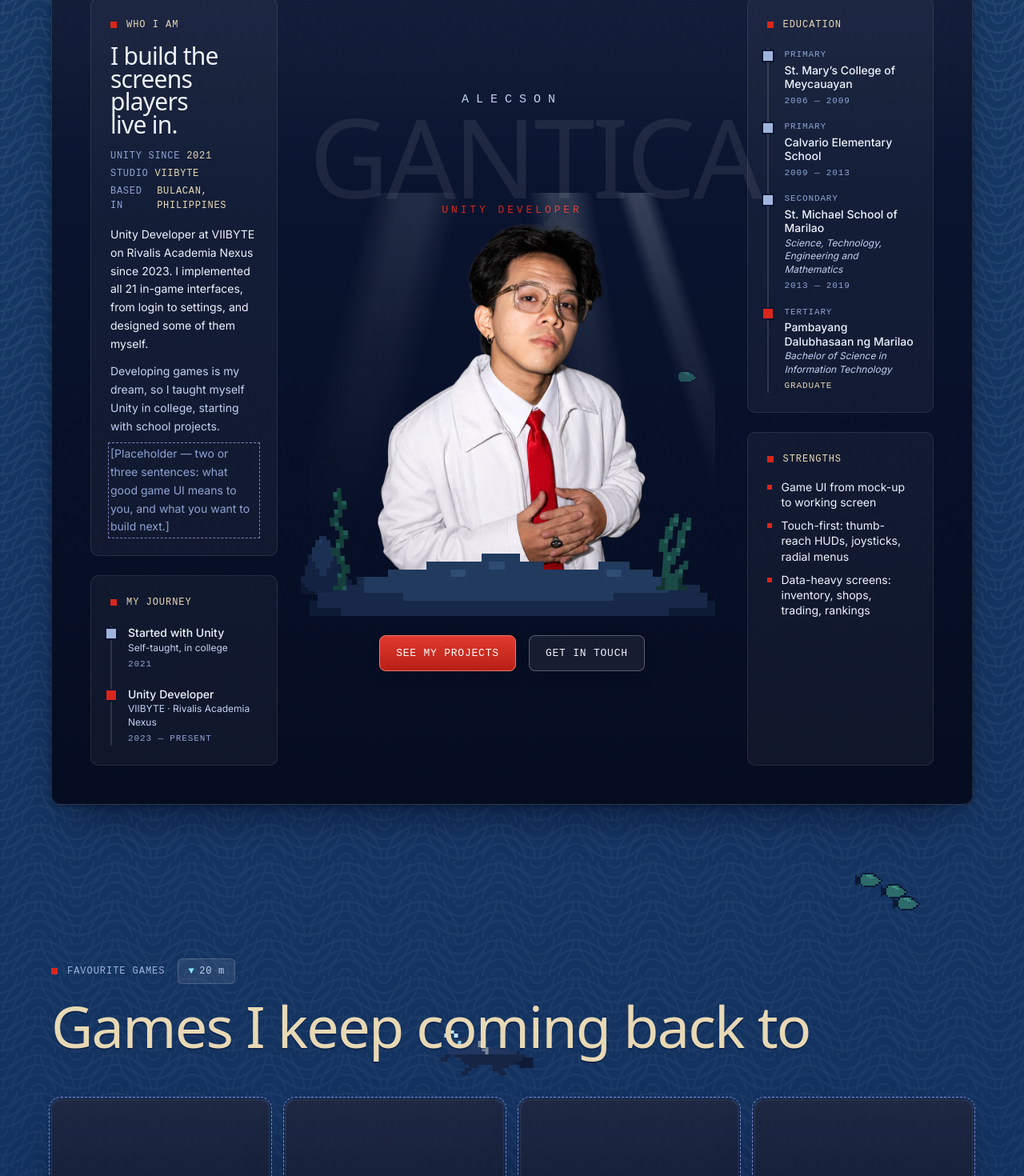
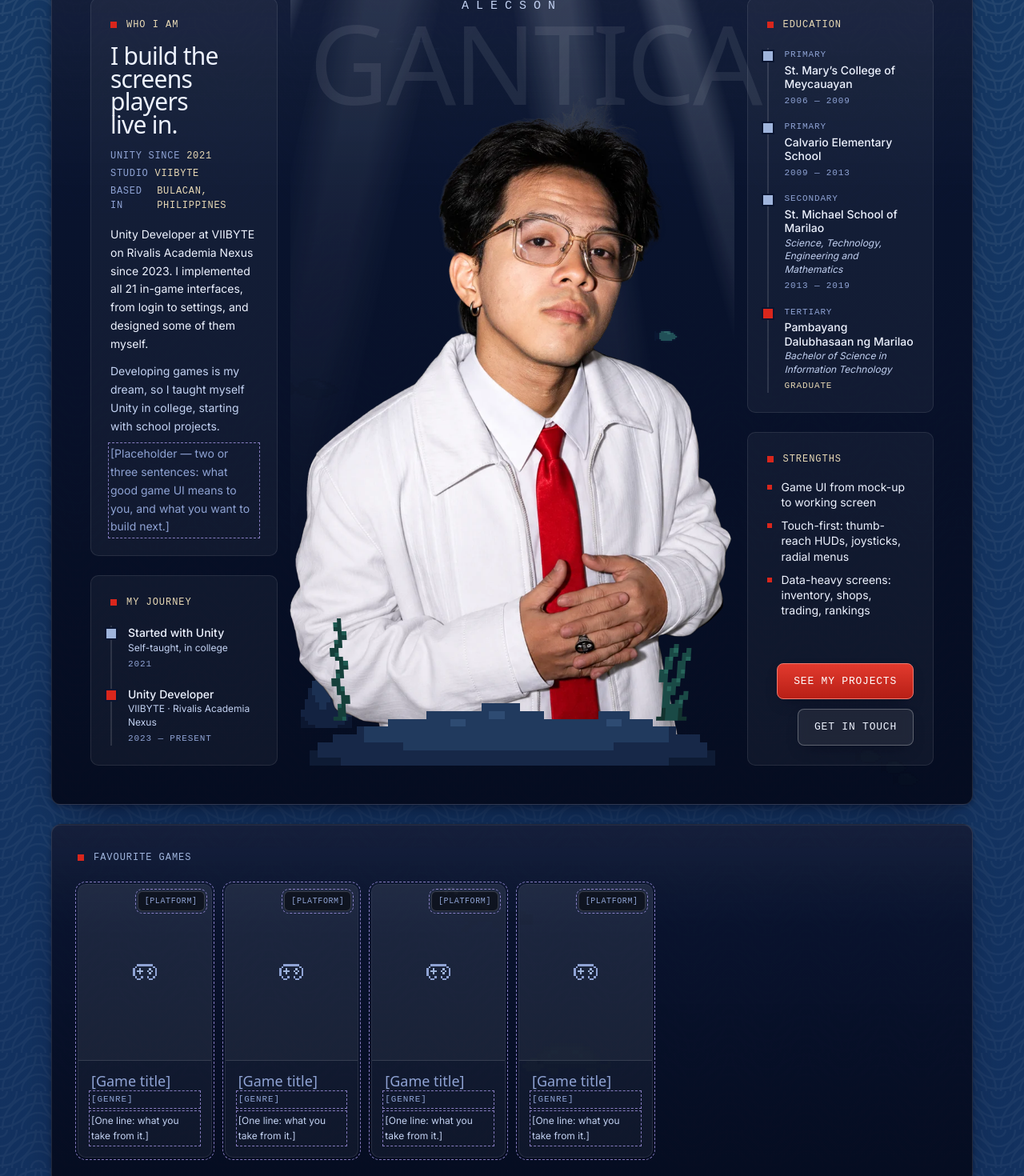
Before and after one commit to alecson12/unitydeveloper-portfolio, a React (Vite) app: page / in a window 1280 px wide. Shown: the part 1020-2490 px from the top of the page at 80% size. Built offline with nearby package versions, Linux system fonts and the light colour scheme; a web font is replaced by a local one.

Commit message:
About Me: glare from the panel top, photo fills the centre with the name behind the head, buttons in Strengths; Favourite games as a mini panel under About Me
Co-Authored-By: Claude Fable 5.1 <noreply@anthropic.com>

```diff
--- a/src/components/AboutMe.jsx
+++ b/src/components/AboutMe.jsx
@@ -29,7 +29,7 @@ function Panel({ label, className = '', children }) {
 
 /** Who you are, on one screen. */
 export function Intro() {
-  const { intro, name, title } = PROFILE
+  const { intro, name } = PROFILE
   const { background, statement } = ABOUT
   const reduce = useReducedMotion()
   const paragraphs = background.paragraphs.filter(shouldShow)
@@ -62,50 +62,44 @@ export function Intro() {
             <Journey items={background.timeline} />
           </div>
 
-          {/* ---- centre: you, with your name behind you ---- */}
-          <div className="@container relative order-first lg:order-none lg:col-span-4 lg:self-center xl:col-span-6">
-            <div aria-hidden className="pointer-events-none absolute inset-x-0 top-0 select-none text-center">
-              <p className="font-pixel text-[13px] tracking-[0.6em] text-ink-2 uppercase sm:text-[15px]">{first}</p>
-              <p className="font-display leading-[0.85] tracking-tight text-white/[0.08] uppercase" style={{ fontSize: 'clamp(56px, 27cqw, 170px)' }}>{last}</p>
-              <p className="hidden font-pixel text-[13px] tracking-[0.3em] text-red uppercase xl:block">{title}</p>
-            </div>
-
-            <div className="relative mx-auto mt-[16%] max-w-[640px] lg:mt-[20%] xl:mt-[25%]">
-              <div aria-hidden className="pointer-events-none absolute inset-0 overflow-hidden rounded-xl">
-                {/* light from above */}
-                <span className="ray" style={{ left: '18%', width: '22%', transform: 'skewX(-14deg)', '--delay': '0s', animation: reduce ? 'none' : undefined }} />
-                <span className="ray" style={{ left: '52%', width: '16%', transform: 'skewX(10deg)', '--delay': '2s', animation: reduce ? 'none' : undefined }} />
-                <span className="ray" style={{ left: '72%', width: '10%', transform: 'skewX(18deg)', '--delay': '3.5s', animation: reduce ? 'none' : undefined }} />
+          {/* ---- centre: you, lit from above, your name behind your head ---- */}
+          <div className="@container relative order-first flex flex-col lg:order-none lg:col-span-4 lg:min-h-0 xl:col-span-6">
+            {/* light from the surface, the full height of the column */}
+            <div aria-hidden className="pointer-events-none absolute -inset-x-6 -top-5 bottom-0 overflow-hidden sm:-top-8 lg:-top-10 xl:-top-12">
+              <span className="ray" style={{ left: '14%', width: '26%', transform: 'skewX(-12deg)', '--delay': '0s', animation: reduce ? 'none' : undefined }} />
+              <span className="ray" style={{ left: '46%', width: '20%', transform: 'skewX(8deg)', '--delay': '2s', animation: reduce ? 'none' : undefined }} />
+              <span className="ray" style={{ left: '70%', width: '14%', transform: 'skewX(16deg)', '--delay': '3.5s', animation: reduce ? 'none' : undefined }} />
+              <span className="ray" style={{ left: '2%', width: '10%', transform: 'skewX(-18deg)', '--delay': '5s', animation: reduce ? 'none' : undefined }} />
               {/* a fish passing behind */}
-                <div className="absolute left-0 top-[42%] w-full" style={{ height: 28 }}>
+              <div className="absolute left-0 top-[46%] w-full" style={{ height: 28 }}>
                 <div className="swim swim-r h-full" style={{ '--dur': '34s', '--delay': '-9s', animation: reduce ? 'none' : undefined, left: reduce ? '10%' : undefined }}>
                   <PixelSprite name="reef" flip className="w-8 opacity-70" />
                 </div>
               </div>
             </div>
-              <div className="relative">
+
+            <div aria-hidden className="pointer-events-none absolute inset-x-0 top-0 select-none text-center">
+              <p className="font-pixel text-[13px] tracking-[0.6em] text-ink-2 uppercase sm:text-[15px]">{first}</p>
+              <p className="font-display leading-[0.85] tracking-tight text-white/[0.08] uppercase" style={{ fontSize: 'clamp(56px, 27cqw, 190px)' }}>{last}</p>
+            </div>
+
+            <div className="relative mt-[14%] flex flex-1 items-end justify-center pb-[7%] lg:mt-[6%]">
               {intro.photo && (
-                  <img src={intro.photo} alt={intro.photoAlt ?? name} width="1200" height="1200" className="relative z-10 mx-auto block w-full" fetchPriority="high" />
+                <img src={intro.photo} alt={intro.photoAlt ?? name} width="1200" height="1200" className="relative z-10 block w-full lg:h-full lg:w-auto lg:max-w-[165%] lg:object-contain lg:object-bottom" fetchPriority="high" />
               )}
               {/* the sand you stand on, with plants in front */}
-                <PixelSprite name="ledge" className="relative z-20 -mt-[11%] block w-full" />
-                <PixelSprite name="kelp" className="sway absolute bottom-[6%] left-[5%] z-30 w-6 sm:w-8" style={{ animation: reduce ? 'none' : undefined }} />
-                <PixelSprite name="seaweed" className="sway absolute bottom-[6%] right-[6%] z-30 w-8 sm:w-12" style={{ '--delay': '-3s', animation: reduce ? 'none' : undefined }} />
-                <PixelSprite name="spire" className="absolute bottom-[5%] left-[-2%] z-[5] w-12 opacity-80 sm:w-16" />
+              <PixelSprite name="ledge" className="absolute inset-x-0 bottom-0 z-20 block w-full" />
+              <PixelSprite name="kelp" className="sway absolute bottom-[6%] left-[5%] z-30 w-6 sm:w-8 lg:hidden xl:block" style={{ animation: reduce ? 'none' : undefined }} />
+              <PixelSprite name="seaweed" className="sway absolute bottom-[6%] right-[6%] z-30 w-8 sm:w-12 lg:hidden xl:block" style={{ '--delay': '-3s', animation: reduce ? 'none' : undefined }} />
+              <PixelSprite name="spire" className="absolute bottom-[5%] left-[-2%] z-[5] w-12 opacity-80 sm:w-16 lg:hidden xl:block" />
             </div>
           </div>
 
-            <div className="mt-6 flex flex-wrap items-center justify-center gap-4">
-              <a href={intro.primaryButton.href} className="px-btn px-btn-primary">{intro.primaryButton.label}</a>
-              <a href={intro.secondaryButton.href} className="px-btn px-btn-ghost">{intro.secondaryButton.label}</a>
-            </div>
-          </div>
-
-          {/* ---- right: education, then strengths ---- */}
+          {/* ---- right: education, then strengths with the buttons ---- */}
           <div className="flex flex-col gap-6 lg:col-span-4 xl:col-span-3">
             <Education items={background.education} />
+            <Panel label="Strengths" className="flex flex-1 flex-col">
               {strengths.length > 0 && (
-              <Panel label="Strengths" className="flex-1">
                 <ul className="mt-4 space-y-2.5">
                   {strengths.map((s, i) => (
                     <li key={i} className="flex gap-3 text-sm leading-snug">
@@ -114,8 +108,12 @@ export function Intro() {
                     </li>
                   ))}
                 </ul>
+              )}
+              <div className="mt-8 flex flex-1 flex-col items-end justify-end gap-3">
+                <a href={intro.primaryButton.href} className="px-btn px-btn-primary">{intro.primaryButton.label}</a>
+                <a href={intro.secondaryButton.href} className="px-btn px-btn-ghost">{intro.secondaryButton.label}</a>
+              </div>
             </Panel>
-            )}
           </div>
         </div>
       </article>
--- a/src/components/FavouriteGames.jsx
+++ b/src/components/FavouriteGames.jsx
@@ -8,37 +8,38 @@ import { isPlaceholder, shouldShow } from '../lib/content.js'
 export const visibleGames = () => GAMES.filter((g) => shouldShow(g.title))
 
 /**
- * Favourite games: one card per game, cover on top, title and a line on
- * what you take from it below. Reads like a shelf.
+ * Favourite games: a small panel right under About Me, like the Tools
+ * panel in Skills. A shelf of little cover tiles, each a floating card:
+ * cover on top, title and one line under it. Renders nothing when no
+ * real game is listed.
  */
 export default function FavouriteGames() {
   const games = visibleGames()
   if (!games.length) return null
   return (
-    <div className="grid grid-cols-2 gap-4 sm:gap-5 md:grid-cols-3 xl:grid-cols-4">
+    <Reveal>
+      <div className="px-card p-5 sm:p-8">
+        <p className="eyebrow flex items-center gap-3"><span className="inline-block h-2 w-2 bg-red" />Favourite games</p>
+        <ul className="mt-6 grid grid-cols-2 gap-4 sm:grid-cols-3 lg:grid-cols-4 xl:grid-cols-6">
           {games.map((g, i) => (
-        <Reveal key={`${g.title}-${i}`} delay={Math.min(i * 0.05, 0.3)}>
-          <article className={`px-card px-card-lift h-full overflow-hidden ${isPlaceholder(g.title) ? 'placeholder-text' : ''}`}>
+            <li key={`${g.title}-${i}`} className={`px-card px-card-lift flex h-full flex-col overflow-hidden ${isPlaceholder(g.title) ? 'placeholder-text' : ''}`}>
               <div className="relative aspect-[3/4] overflow-hidden border-b border-line bg-white/[0.04]">
                 {g.cover ? (
                   <img src={g.cover} alt={g.title} loading="lazy" className="h-full w-full object-cover" />
                 ) : (
-                <div className="grid h-full w-full place-items-center">
-                  <PixelIcon name="controller" size={36} accent="#9fb4dc" />
+                  <div className="grid h-full w-full place-items-center"><PixelIcon name="controller" size={30} accent="#9fb4dc" /></div>
+                )}
+                {shouldShow(g.platform) && <Txt value={g.platform} className="absolute right-2 top-2 px-chip bg-black/50 px-2 py-1 text-[10px]" />}
               </div>
-              )}
+              <div className="flex flex-1 flex-col p-3 sm:p-4">
+                <span className="block font-display text-lg leading-none">{g.title}</span>
+                <Txt as="span" value={g.genre} className="mt-1.5 block font-pixel text-[11px] tracking-[0.08em] text-dim uppercase" />
+                <Txt as="p" value={g.note} className="mt-2 text-xs leading-relaxed text-ink-2" />
               </div>
-            <div className="p-4 sm:p-5">
-              <h3 className="font-display text-2xl leading-tight tracking-tight">{g.title}</h3>
-              <Txt as="p" value={g.studio} className="mt-1 text-xs text-ink-2" />
-              <div className="mt-3 flex flex-wrap gap-1.5">
-                {[g.platform, g.genre].filter(shouldShow).map((c) => <Txt key={c} value={c} className="px-chip px-2 py-1 text-[11px]" />)}
+            </li>
+          ))}
+        </ul>
       </div>
-              <Txt as="p" value={g.note} className="mt-3 text-sm leading-relaxed text-ink-2" />
-            </div>
-          </article>
     </Reveal>
-      ))}
-    </div>
   )
 }
--- a/src/content/sections.js
+++ b/src/content/sections.js
@@ -12,7 +12,6 @@
 export const SECTIONS = [
   { id: 'start', nav: 'Start' },
   { id: 'about', nav: 'About Me', zone: 'shallow', depth: '5 m', eyebrow: 'About me' },
-  { id: 'games', zone: 'shallow', depth: '20 m', eyebrow: 'Favourite games', heading: 'Games I keep coming back to' },
   { id: 'services', zone: 'shallow', depth: '40 m', eyebrow: 'What I do', heading: 'What I can build for you' },
   { id: 'skills', nav: 'Skills', zone: 'mid', depth: '200 m', eyebrow: 'Skills', heading: 'Tools & skills' },
   { id: 'projects', nav: 'Projects', zone: 'deep', depth: '1,000 m', eyebrow: 'Projects · flagship', heading: 'Rivalis Academia Nexus' },
--- a/src/pages/Home.jsx
+++ b/src/pages/Home.jsx
@@ -2,7 +2,7 @@ import Start from '../components/Start.jsx'
 import Zone from '../components/Zone.jsx'
 import Section from '../components/Section.jsx'
 import { Intro, Services, Highlights } from '../components/AboutMe.jsx'
-import FavouriteGames, { visibleGames } from '../components/FavouriteGames.jsx'
+import FavouriteGames from '../components/FavouriteGames.jsx'
 import Skills from '../components/Skills.jsx'
 import FeaturedProject from '../components/FeaturedProject.jsx'
 import UIShowcase from '../components/UIShowcase.jsx'
@@ -38,12 +38,8 @@ export default function Home() {
       <Zone depth="shallow">
         <Section id="about" meta={meta('about')}>
           <Intro />
+          <div id="games" className="mt-6"><FavouriteGames /></div>
         </Section>
-        {visibleGames().length > 0 && (
-          <Section id="games" meta={meta('games')} tight>
-            <FavouriteGames />
-          </Section>
-        )}
         <Section id="services" meta={meta('services')} tight>
           <Services />
           <div className="mt-6"><Highlights /></div>
```
Also changed, not shown: 1 other file (tests, documents, lock files or other folders). Lines whose indentation alone changed are shown as unchanged.
